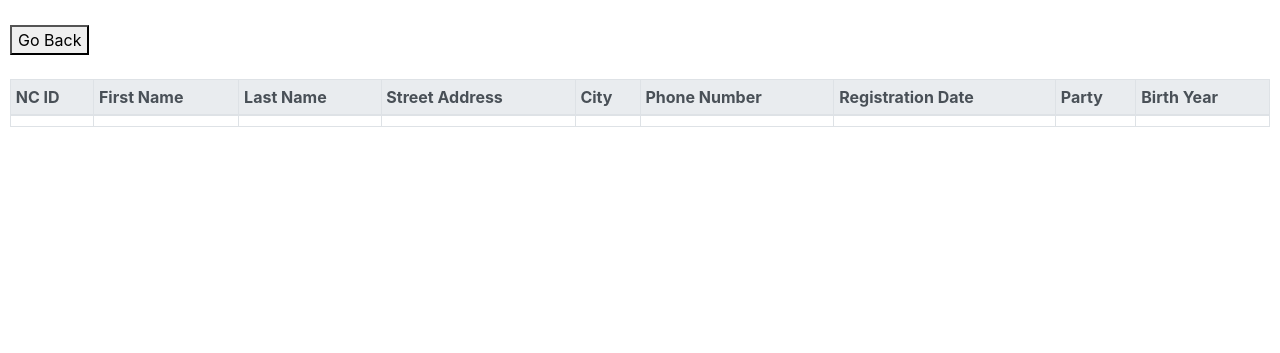
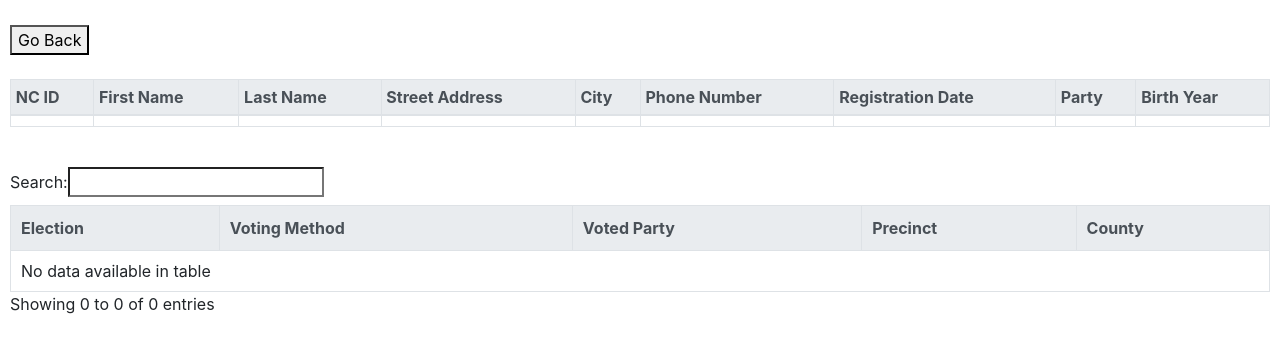
Before and after one commit to sgrote14/git-nc-voter, a Django app: template django_project/voter_profiles/templates/voter_detail.html in a window 1280 px wide. Shown: the part 158-511 px from the top of the page. Run offline with Django 4.2, Linux system fonts and the light colour scheme; the template is opened without the code that fills it, so the values that code supplies are empty; some libraries are stand-ins or nearby versions.

Commit message:
Added voter history to voter detail

```diff
--- a/django_project/voter_profiles/templates/voter_detail.html
+++ b/django_project/voter_profiles/templates/voter_detail.html
@@ -35,11 +35,35 @@ function goBack() {
         </tr>
         </tbody>
     </table>
+    <br>
+    <table id="voter-history" class="table table_striped table-bordered table-hover table-sm">
+        <thead class="thead-light">
+            <th>Election</th>
+            <th>Voting Method</th>
+            <th>Voted Party</th>
+            <th>Precinct</th>
+            <th>County</th>
+        </thead>
+        <tbody>
+        {% for election in voter_history %}
+        <tr>
+            <td>{{ election.election_description}}</td>
+            <td>{{ election.voting_method }}</td>
+            <td>{{ election.voted_party }}</td>
+            <td>{{ election.precinct_abbreviation }}</td>
+            <td>{{ election.voted_county_id }}</td>
+        </tr>
+        {% endfor %}
+        </tbody>
+    </table>
     <script>
         $(document).ready(function () {
             $('#voter-info').DataTable({
                 "paging": false}
             );
+            $('#voter-history').DataTable({
+                "paging": false}
+            )
         });
     </script>
 {% endblock %}
--- a/django_project/voter_profiles/urls.py
+++ b/django_project/voter_profiles/urls.py
@@ -4,5 +4,5 @@ from . import views
 urlpatterns = [
     path('', views.home, name='home'),
     path('voters/', views.voter_search, name='voters'),
-    path('voters/<str:id>/', views.voter_detail, name='voter_detail')
+    path('voters/<str:ncid>/', views.voter_detail, name='voter_detail')
 ]
```
Also changed, not shown: django_project/voter_profiles/views.py (+7 -4 lines).
